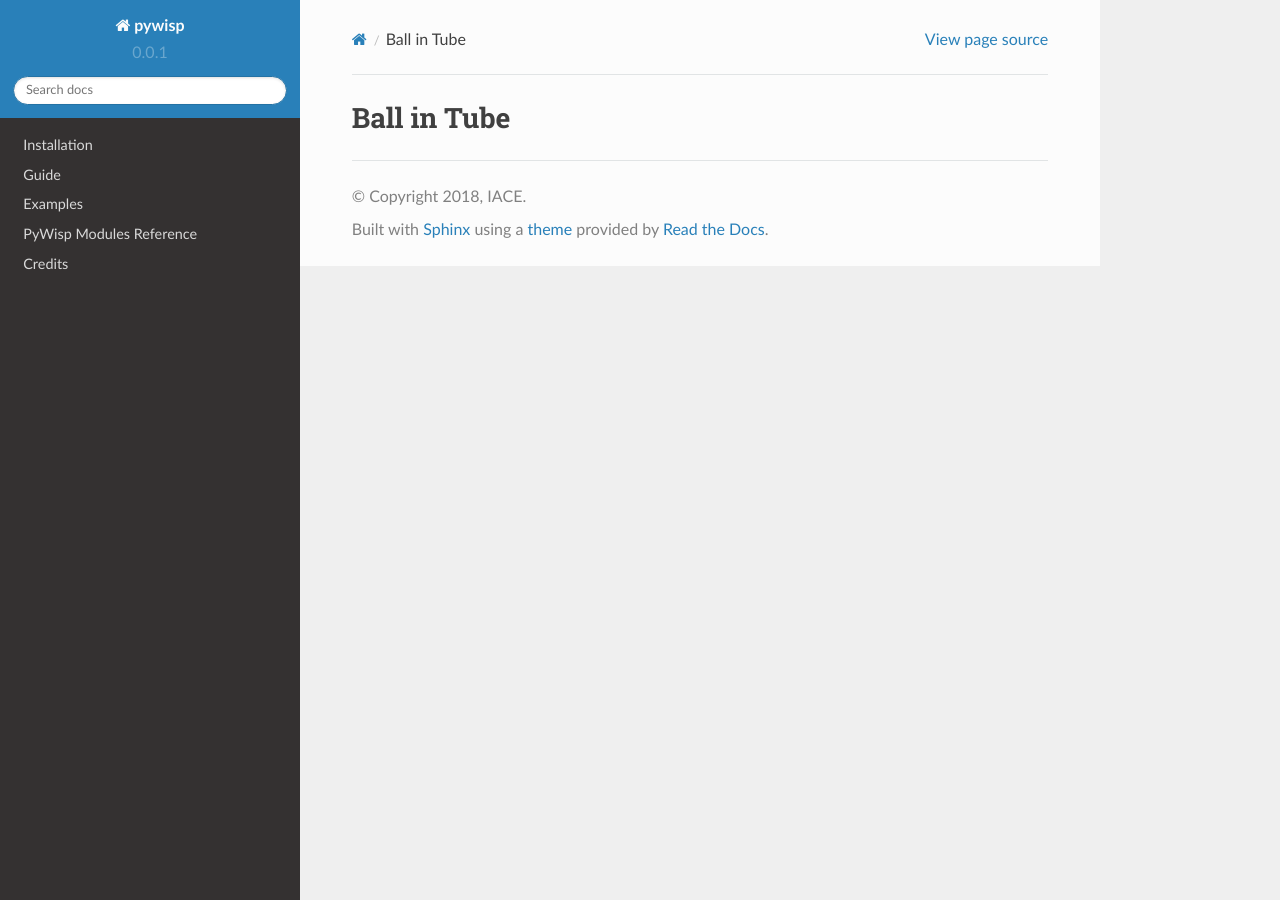
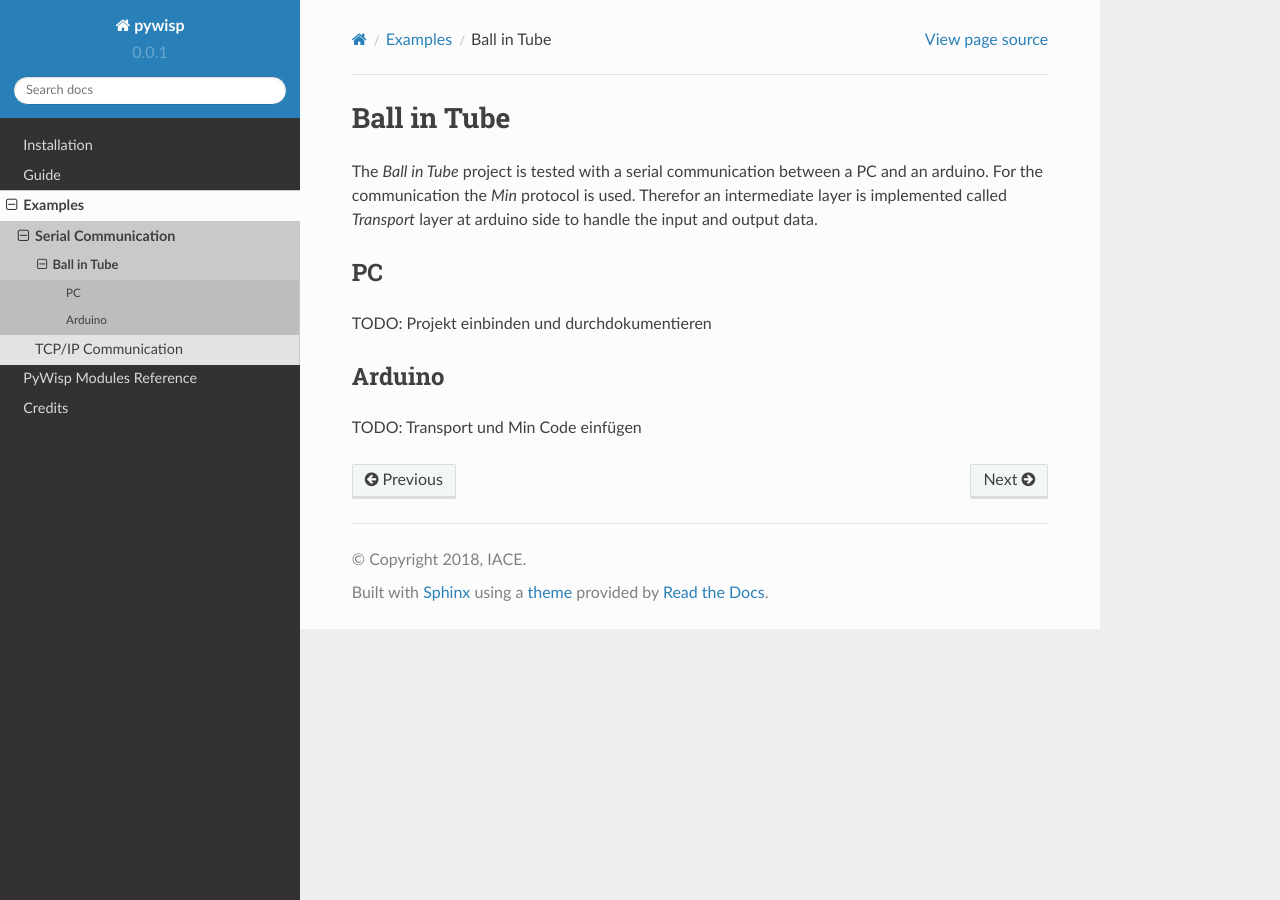
Before and after one commit to umit-iace/tool-pywisp, a Sphinx documentation site: the page built from docs/examples/ballintube.rst, in a window 1280 px wide. Built offline with Sphinx 7.4.7 and the Read the Docs theme 2.0.0, drawn with Linux system fonts in a browser that asks for light colours; formulas are drawn with MathJax 3; pages that are not in the unit, such as notebooks, are missing from menus; the version number is read from the project's files by our own code.

Commit message:
Update examples docu

```diff
--- a/docs/examples/ballintube.rst
+++ b/docs/examples/ballintube.rst
@@ -1,3 +1,17 @@
 ============
 Ball in Tube
 ============
+
+The `Ball in Tube` project is tested with a serial communication between a PC and an arduino. For
+the communication the `Min` protocol is used. Therefor an intermediate layer is implemented called
+`Transport` layer at arduino side to handle the input and output data.
+
+PC
+~~
+
+TODO: Projekt einbinden und durchdokumentieren
+
+Arduino
+~~~~~~~
+
+TODO: Transport und Min Code einfügen
```
Also changed, not shown: docs/examples/index.rst (+3 -5 lines), docs/examples/pendulum.rst (+17 -0 lines).
